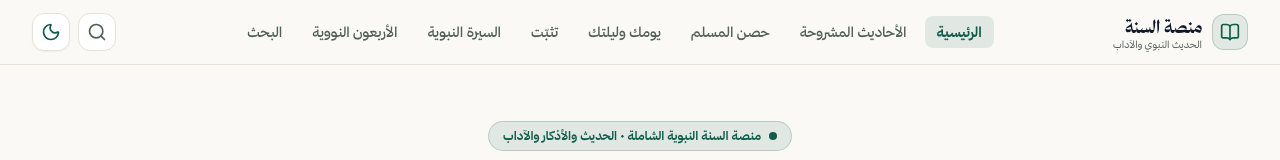
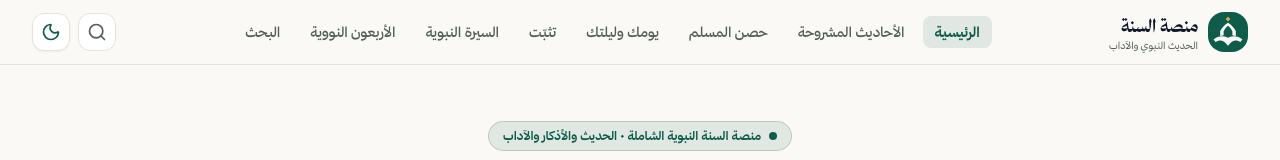
Before and after one commit to a0hv/Sunnah, a Next.js app: page / in a window 1280 px wide. Shown: the top 160 px of the page. Built offline with nearby package versions, Linux system fonts and the light colour scheme.

Commit message:
feat(branding): create bold high-contrast square emerald Favicon (icon.svg) and unified BrandLogo component for Navbar and Footer

```diff
--- a/src/app/layout.tsx
+++ b/src/app/layout.tsx
@@ -14,9 +14,14 @@ const amiri = Amiri({
 });
 
 export const metadata: Metadata = {
-  title: 'منصة السنة | الحديث النبوي ورياض الصالحين والأذكار',
+  title: 'منصة السنة',
   description: 'منصة السنة النبوية الشاملة: رياض الصالحين للإمام النووي كاملًا، حصن المسلم، الأربعون النووية، السيرة النبوية، ومتتبع يومك وليلتك.',
   keywords: ['منصة السنة', 'رياض الصالحين', 'النووي', 'حصن المسلم', 'الأحاديث الصحيحة', 'الأربعون النووية', 'السيرة النبوية', 'أذكار اليوم والليلة'],
+  icons: {
+    icon: [
+      { url: '/icon.svg', type: 'image/svg+xml' },
+    ],
+  },
 };
 
 export default function RootLayout({
--- /dev/null
+++ b/src/components/BrandLogo.tsx
@@ -0,0 +1,99 @@
+import React from 'react';
+import Link from 'next/link';
+
+interface BrandLogoProps {
+  size?: 'sm' | 'md' | 'lg';
+  showSubtitle?: boolean;
+  className?: string;
+  href?: string;
+}
+
+export function BrandLogoIcon({ className = 'w-9 h-9' }: { className?: string }) {
+  return (
+    <svg
+      viewBox="0 0 64 64"
+      xmlns="http://www.w3.org/2000/svg"
+      className={`shrink-0 ${className}`}
+      aria-hidden="true"
+    >
+      {/* Rounded emerald container */}
+      <rect width="64" height="64" rx="14" fill="#0F5C4A" />
+
+      {/* Golden focal diamond above the arch apex */}
+      <polygon points="32,7.5 35.8,11.3 32,15.1 28.2,11.3" fill="#D4A853" />
+
+      {/* Pointed Islamic Arch / Mihrab */}
+      <path
+        d="M 32,17
+           C 27.2,19.5 22.5,24.8 19.5,30.5
+           L 19.5,38.5
+           C 21.3,38 23.3,37.5 25,37.1
+           L 25,31
+           C 27,27 29.5,23.5 32,22
+           C 34.5,23.5 37,27 39,31
+           L 39,37.1
+           C 40.7,37.5 42.7,38 44.5,38.5
+           L 44.5,30.5
+           C 41.5,24.8 36.8,19.5 32,17 Z"
+        fill="#FAF8F4"
+      />
+
+      {/* Open Book Base */}
+      <path
+        d="M 32,41
+           C 24,37.5 16,38 9,44
+           L 12,48
+           C 18.5,43.5 25.5,44.5 32,54
+           C 38.5,44.5 45.5,43.5 52,48
+           L 55,44
+           C 48,38 40,37.5 32,41 Z"
+        fill="#FAF8F4"
+      />
+    </svg>
+  );
+}
+
+export function BrandLogo({
+  size = 'md',
+  showSubtitle = true,
+  className = '',
+  href = '/',
+}: BrandLogoProps) {
+  const iconSizeClass =
+    size === 'sm' ? 'w-7 h-7' : size === 'lg' ? 'w-11 h-11' : 'w-9 h-9 sm:w-10 sm:h-10';
+  const titleClass =
+    size === 'sm'
+      ? 'text-sm font-bold font-display text-slate-900 dark:text-white tracking-tight'
+      : size === 'lg'
+      ? 'text-xl sm:text-2xl font-bold font-display text-slate-900 dark:text-white tracking-tight'
+      : 'text-base sm:text-lg font-bold font-display text-slate-900 dark:text-white tracking-tight';
+
+  const content = (
+    <div className={`flex items-center gap-2.5 ${className}`}>
+      <div className={`${iconSizeClass} rounded-2xl shadow-xs overflow-hidden shrink-0 group-hover:scale-105 transition-transform`}>
+        <BrandLogoIcon className="w-full h-full" />
+      </div>
+      <div className="flex flex-col text-start">
+        <span className={titleClass}>منصة السنة</span>
+        {showSubtitle && (
+          <span className="text-[10px] text-muted-light dark:text-muted-dark font-sans -mt-0.5 hidden sm:inline-block">
+            الحديث النبوي والآداب
+          </span>
+        )}
+      </div>
+    </div>
+  );
+
+  if (href) {
+    return (
+      <Link
+        href={href}
+        className="flex items-center text-charcoal-light dark:text-charcoal-dark hover:opacity-90 transition-opacity group"
+      >
+        {content}
+      </Link>
+    );
+  }
+
+  return content;
+}
--- a/src/components/Footer.tsx
+++ b/src/components/Footer.tsx
@@ -1,6 +1,7 @@
 import React from 'react';
 import Link from 'next/link';
-import { BookOpen, Compass, Sparkles, Scroll, Search, CalendarCheck } from 'lucide-react';
+import { Compass, Sparkles, Scroll, Search, CalendarCheck } from 'lucide-react';
+import { BrandLogo } from './BrandLogo';
 
 export function Footer() {
   return (
@@ -9,14 +10,7 @@ export function Footer() {
         <div className="grid grid-cols-1 md:grid-cols-4 gap-8">
           {/* Column 1: Brand & Purpose */}
           <div className="md:col-span-2 space-y-3">
-            <div className="flex items-center gap-2">
-              <div className="w-7 h-7 rounded-lg bg-emerald-brand/10 dark:bg-emerald-brand-dark/15 border border-emerald-brand/20 dark:border-emerald-brand-dark/30 flex items-center justify-center text-emerald-brand dark:text-emerald-brand-dark">
-                <BookOpen className="w-4 h-4" />
-              </div>
-              <h3 className="font-bold text-base text-charcoal-light dark:text-charcoal-dark font-display">
-                منصة السنة
-              </h3>
-            </div>
+            <BrandLogo size="md" showSubtitle={false} />
             <p className="text-xs text-muted-light dark:text-muted-dark leading-relaxed max-w-md">
               منصة رقمية حديثة تجمع أصول الحديث النبوي الشريف والآداب والأذكار اليومية؛ تضم الأحاديث المشروحة، حصن المسلم، السيرة النبوية، الأربعون النووية، قسم تثبّت، ومتتبع سنن يومك وليلتك بتصميم تفاعلي وبحث فوري.
             </p>
--- a/src/components/Navbar.tsx
+++ b/src/components/Navbar.tsx
@@ -3,8 +3,9 @@
 import React, { useState } from 'react';
 import Link from 'next/link';
 import { usePathname } from 'next/navigation';
-import { Search, Menu, X, BookOpen } from 'lucide-react';
+import { Search, Menu, X } from 'lucide-react';
 import { ThemeToggle } from './ThemeToggle';
+import { BrandLogo } from './BrandLogo';
 
 const NAV_LINKS = [
   { href: '/', label: 'الرئيسية' },
@@ -25,24 +26,7 @@ export function Navbar() {
     <header className="sticky top-0 z-40 w-full backdrop-blur-md bg-paper-light/90 dark:bg-paper-dark/90 border-b border-subtle-light dark:border-subtle-dark transition-colors">
       <div className="max-w-7xl mx-auto px-4 sm:px-6 lg:px-8 h-16 flex items-center justify-between">
         {/* Brand / Logo */}
-        <div className="flex items-center gap-3">
-          <Link
-            href="/"
-            className="flex items-center gap-2.5 text-charcoal-light dark:text-charcoal-dark hover:opacity-90 transition-opacity group"
-          >
-            <div className="w-9 h-9 rounded-xl bg-emerald-brand/10 dark:bg-emerald-brand-dark/15 border border-emerald-brand/20 dark:border-emerald-brand-dark/30 flex items-center justify-center text-emerald-brand dark:text-emerald-brand-dark shadow-xs group-hover:scale-105 transition-transform">
-              <BookOpen className="w-5 h-5" />
-            </div>
-            <div className="flex flex-col">
-              <span className="font-bold text-base sm:text-lg tracking-tight font-display text-slate-900 dark:text-white">
-                منصة السنة
-              </span>
-              <span className="text-[10px] text-muted-light dark:text-muted-dark font-sans -mt-1 hidden sm:inline-block">
-                الحديث النبوي والآداب
-              </span>
-            </div>
-          </Link>
-        </div>
+        <BrandLogo size="md" />
 
         {/* Desktop Navigation Links */}
         <nav className="hidden md:flex items-center gap-1 lg:gap-1.5" aria-label="شريط التنقل الرئيسي">
```
Also changed, not shown: public/icon.svg (added), src/app/icon.svg (added).
